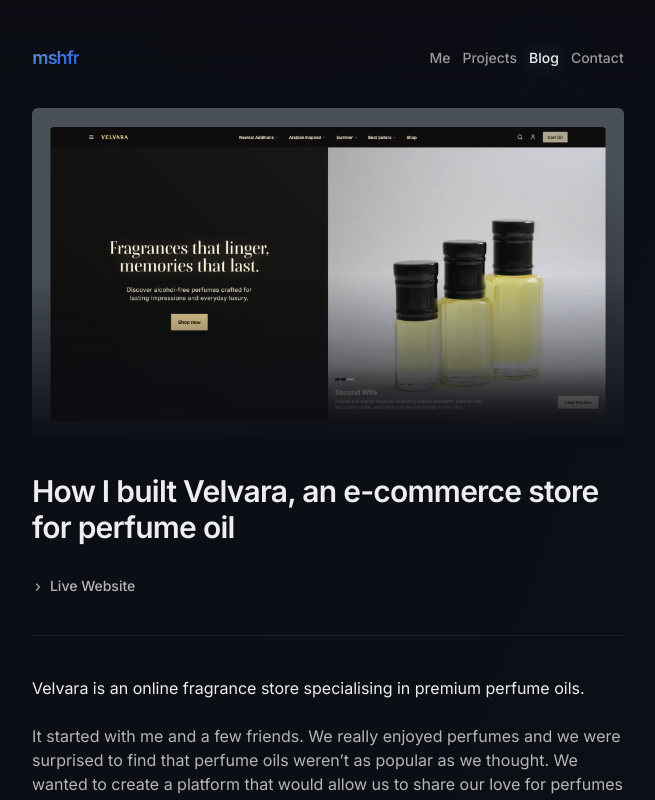
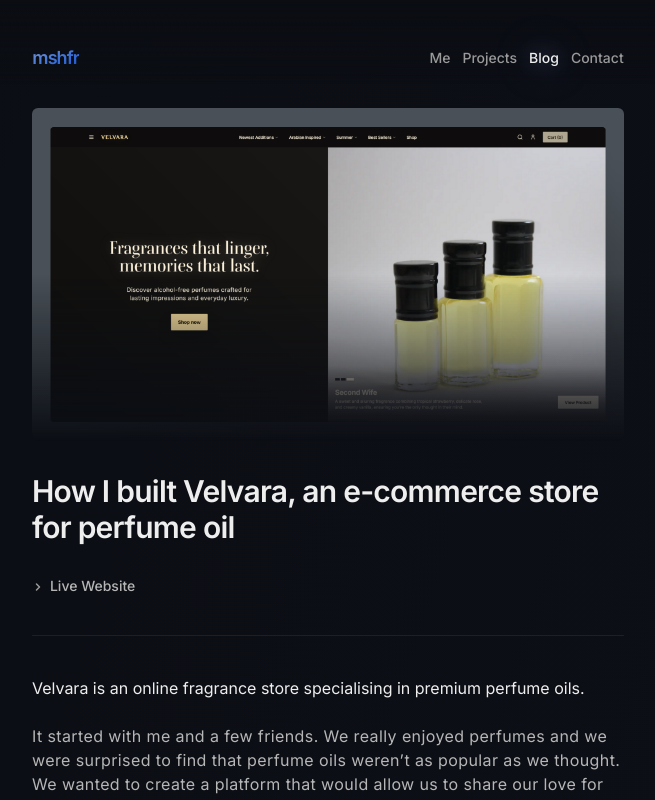
Before and after one commit to mushfikurr/mshfr.co.uk, a Next.js app: page /blog/velvaras-journey in a window 1280 px wide. Shown: the top 800 px of the page, without its empty margins (312-967 px from the left). Built offline with nearby package versions, Linux system fonts and the light colour scheme; no server answers; what @shrutibalasa/tailwind-grid-auto-fit would draw is missing.

Commit message:
Improve prose

```diff
--- a/src/app/blog/[slug]/layout.tsx
+++ b/src/app/blog/[slug]/layout.tsx
@@ -4,13 +4,13 @@
   return (
     <div
       className={cn(
-        "prose",
+        "pb-14 prose",
         "prose-h1:text-3xl prose-h1:font-semibold prose-h1:tracking-tight prose-h1:text-text-100 prose-h1:my-8",
         "prose-h2:font-semibold prose-h2:text-text-100 prose-h2:text-base",
-        "prose-h3:font-medium prose-h3:text-text-200 prose-h3:text-base",
+        "prose-h3:font-medium prose-h3:text-text-100 prose-h3:text-base",
         "prose-h5:text-text-100 prose-h5:font-normal prose-h5:text-base prose-h5:tracking-normal",
-        "prose-p:text-text-300 prose-p:leading-loose prose-p:my-6 prose-p:font-normal prose-p:text-base",
-        "prose-strong:font-semibold prose-strong:text-text-200"
+        "prose-p:text-text-300 prose-p:leading-loose prose-p:my-6 prose-p:font-normal prose-p:tracking-wide prose-p:text-base",
+        "prose-strong:font-medium prose-strong:text-text-200"
       )}
     >
       {children}
```
